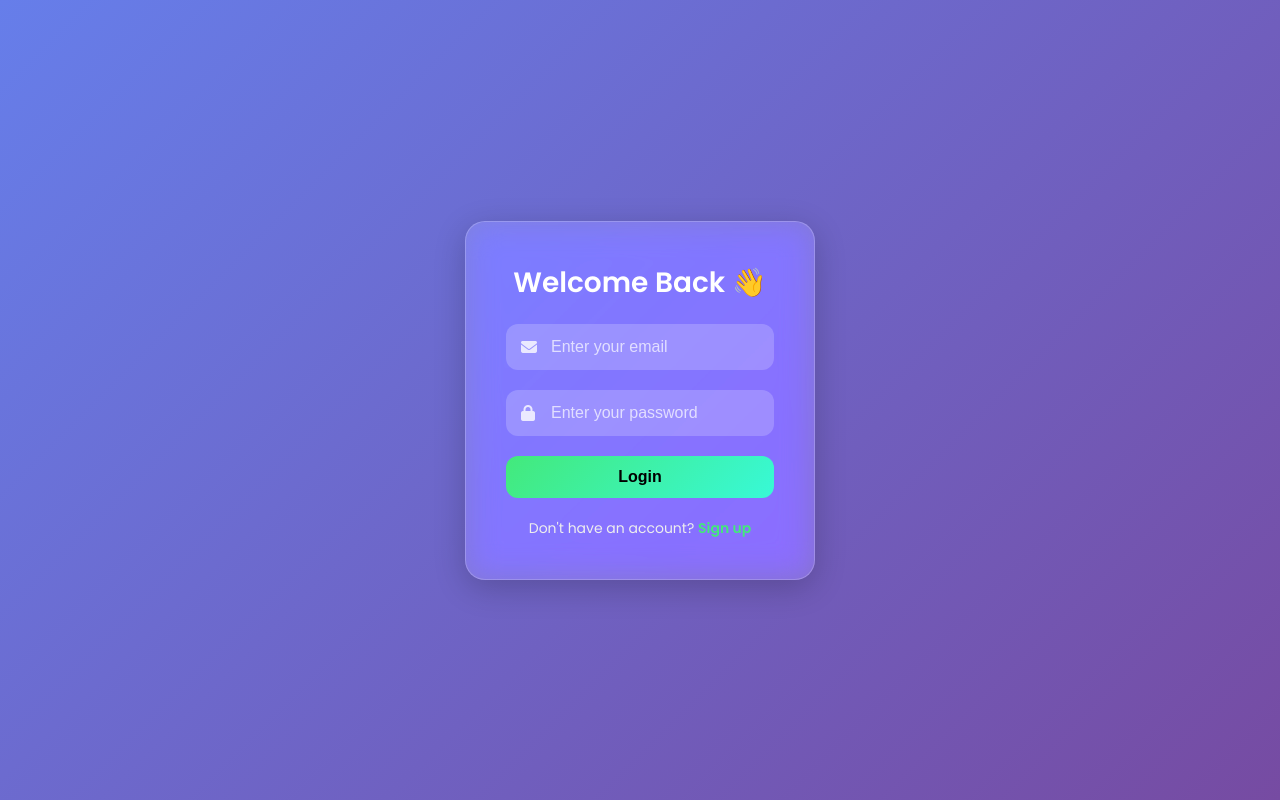
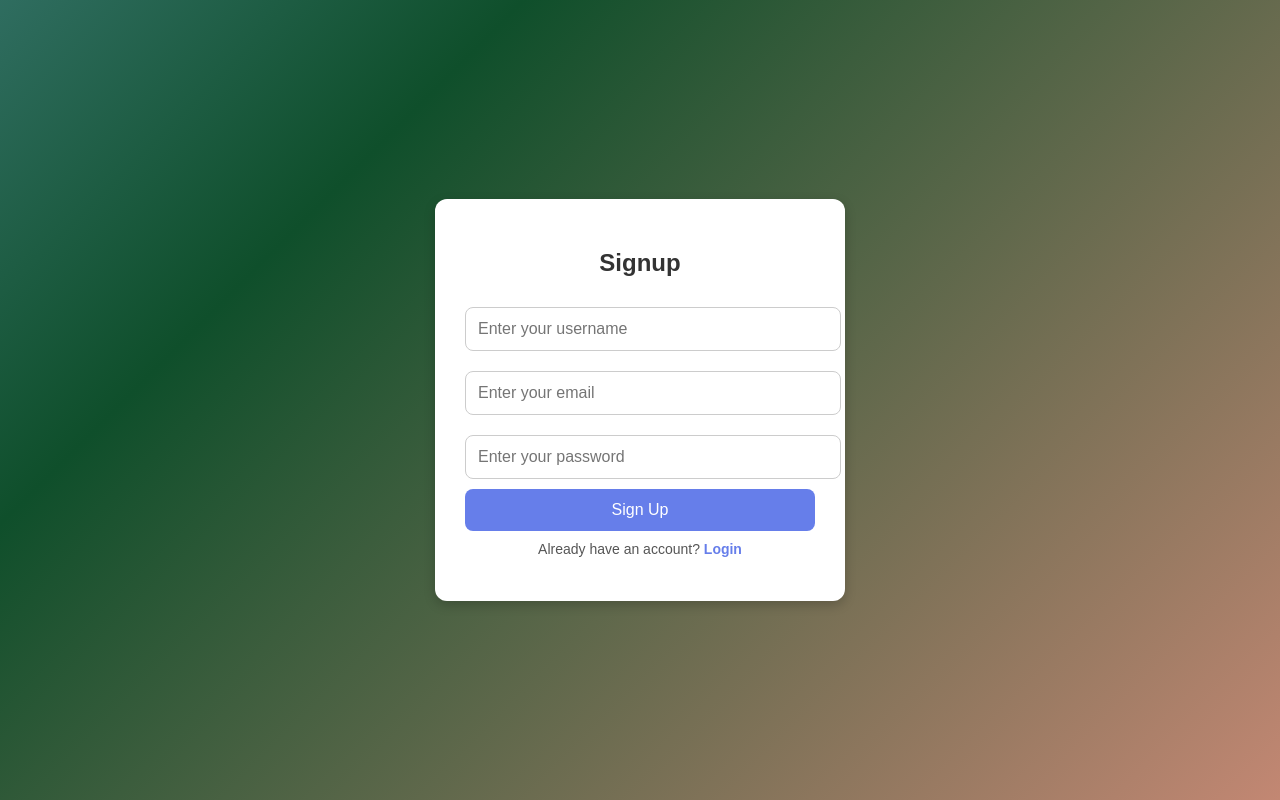
Before and after one commit to AbhiramSakha/Mvr, a Flask app: page /signup in a window 1280 px wide. Run offline with Flask 3, Linux system fonts and the light colour scheme; some libraries are stand-ins or nearby versions.

Commit message:
Update signup.html

```diff
--- a/templates/signup.html
+++ b/templates/signup.html
@@ -1,145 +1,119 @@
 <!DOCTYPE html>
 <html lang="en">
 <head>
-    <meta charset="UTF-8" />
-    <meta name="viewport" content="width=device-width, initial-scale=1.0"/>
-    <title>Login</title>
+    <meta charset="UTF-8">
+    <meta name="viewport" content="width=device-width, initial-scale=1.0">
+    <title>Signup</title>
     <link rel="stylesheet" href="{{ url_for('static', filename='styles.css') }}">
-    <link rel="preconnect" href="https://fonts.googleapis.com">
-    <link rel="preconnect" href="https://fonts.gstatic.com" crossorigin>
-    <link href="https://fonts.googleapis.com/css2?family=Poppins:wght@400;600&display=swap" rel="stylesheet">
-    <script src="https://kit.fontawesome.com/a076d05399.js" crossorigin="anonymous"></script>
     <style>
-        * {
-            box-sizing: border-box;
-            padding: 0;
+        @keyframes gradientAnimation {
+            0% { background-position: 0% 50%; }
+            50% { background-position: 100% 50%; }
+            100% { background-position: 0% 50%; }
+        }
+
+        body {
+            display: flex;
+            justify-content: center;
+            align-items: center;
+            height: 100vh;
+            background: linear-gradient(135deg, #8EC5FC,rgb(15, 79, 43), #FF9A8B,rgb(218, 22, 61));
+            background-size: 300% 300%;
+            animation: gradientAnimation 6s ease infinite;
+            font-family: 'Poppins', sans-serif;
             margin: 0;
         }
 
-        body {
-            height: 100vh;
-            display: flex;
-            justify-content: center;
-            align-items: center;
-            background: linear-gradient(135deg, #667eea, #764ba2);
-            font-family: 'Poppins', sans-serif;
-        }
-
-        .login-container {
-            backdrop-filter: blur(16px) saturate(180%);
-            -webkit-backdrop-filter: blur(16px) saturate(180%);
-            background-color: rgba(255, 255, 255, 0.15);
-            border-radius: 20px;
-            border: 1px solid rgba(255, 255, 255, 0.2);
-            padding: 40px;
+        .signup-container {
+            background: white;
+            padding: 30px;
+            border-radius: 12px;
+            box-shadow: 0 4px 12px rgba(0, 0, 0, 0.2);
+            text-align: center;
             width: 350px;
-            box-shadow: 0 8px 32px rgba(0, 0, 0, 0.2);
-            color: #fff;
-            text-align: center;
-            animation: fadeIn 1s ease-in-out;
+            animation: fadeIn 0.8s ease-in-out;
         }
 
         @keyframes fadeIn {
             from {
                 opacity: 0;
-                transform: scale(0.9);
+                transform: translateY(-10px);
             }
             to {
                 opacity: 1;
-                transform: scale(1);
+                transform: translateY(0);
             }
         }
 
-        .login-container h2 {
-            font-size: 28px;
+        .signup-container h2 {
             margin-bottom: 20px;
+            color: #333;
+            font-size: 24px;
             font-weight: 600;
         }
 
-        .input-field {
-            position: relative;
-            margin: 20px 0;
-        }
-
-        .input-field input {
+        .signup-container input {
             width: 100%;
-            padding: 14px 40px 14px 45px;
-            border: none;
-            border-radius: 12px;
-            background: rgba(255, 255, 255, 0.2);
-            color: #fff;
+            padding: 12px;
+            margin: 10px 0;
+            border: 1px solid #ccc;
+            border-radius: 8px;
             font-size: 16px;
-            outline: none;
             transition: 0.3s;
         }
 
-        .input-field input::placeholder {
-            color: rgba(255, 255, 255, 0.7);
+        .signup-container input:focus {
+            border-color: #667eea;
+            outline: none;
+            box-shadow: 0 0 6px rgba(102, 126, 234, 0.5);
         }
 
-        .input-field i {
-            position: absolute;
-            top: 50%;
-            left: 15px;
-            transform: translateY(-50%);
-            color: rgba(255, 255, 255, 0.8);
+        .signup-container button {
+            width: 100%;
+            padding: 12px;
+            background: #667eea;
+            color: white;
+            border: none;
+            border-radius: 8px;
+            cursor: pointer;
+            font-size: 16px;
+            transition: 0.3s;
         }
 
-        .input-field input:focus {
-            background: rgba(255, 255, 255, 0.3);
-            box-shadow: 0 0 10px rgba(255, 255, 255, 0.3);
+        .signup-container button:hover {
+            background: #5640b1;
+            transform: scale(1.05);
         }
 
-        .login-container button {
-            width: 100%;
-            padding: 12px;
-            background: linear-gradient(135deg, #43e97b, #38f9d7);
-            color: #000;
-            border: none;
-            border-radius: 12px;
-            font-size: 16px;
-            font-weight: 600;
-            cursor: pointer;
-            transition: 0.3s ease;
+        .signup-container p {
+            margin-top: 10px;
+            font-size: 14px;
+            color: #555;
         }
 
-        .login-container button:hover {
-            transform: translateY(-2px);
-            box-shadow: 0 6px 20px rgba(0, 0, 0, 0.2);
+        .signup-container a {
+            color: #667eea;
+            text-decoration: none;
+            font-weight: bold;
+            transition: 0.3s;
         }
 
-        .login-container p {
-            margin-top: 20px;
-            font-size: 14px;
-            color: #eee;
-        }
-
-        .login-container a {
-            color: #43e97b;
-            text-decoration: none;
-            font-weight: 600;
-        }
-
-        .login-container a:hover {
+        .signup-container a:hover {
             text-decoration: underline;
+            color: #5640b1;
         }
     </style>
 </head>
 <body>
-    <div class="login-container">
-        <h2>Welcome Back 👋</h2>
+    <div class="signup-container">
+        <h2>Signup</h2>
         <form method="POST">
-            <div class="input-field">
-                <i class="fas fa-envelope"></i>
-                <input type="email" name="email" placeholder="Enter your email" required />
-            </div>
-            <div class="input-field">
-                <i class="fas fa-lock"></i>
-                <input type="password" name="password" placeholder="Enter your password" required />
-            </div>
-            <button type="submit">Login</button>
+            <input type="text" name="username" placeholder="Enter your username" required />
+            <input type="email" name="email" placeholder="Enter your email" required />
+            <input type="password" name="password" placeholder="Enter your password" required />
+            <button type="submit">Sign Up</button>
         </form>
-        <p>Don't have an account? <a href="{{ url_for('signup') }}">Sign up</a></p>
+        <p>Already have an account? <a href="{{ url_for('login') }}">Login</a></p>
     </div>
 </body>
 </html>
```
